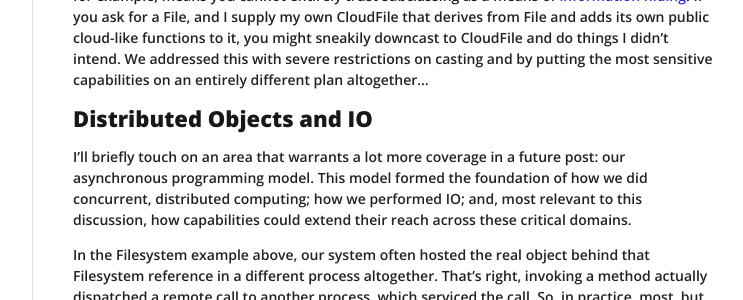
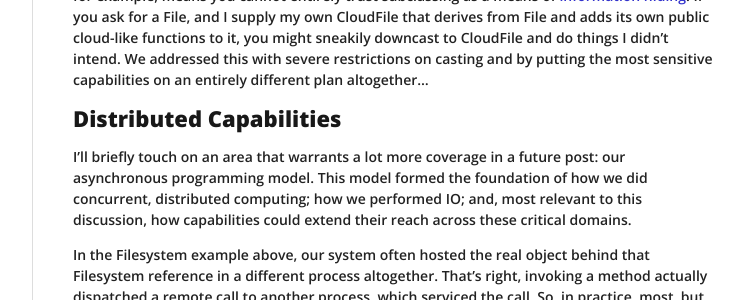
Before and after one commit to joeduffy/joeduffy.github.io, a Jekyll site: the page built from _posts/2015-11-10-objects-as-secure-capabilities.md, in a window 1280 px wide and 900 px high, scrolled down 3388 px. Shown: the part 157-457 px from the top of the window, without its empty margins (378-1121 px from the left). Built offline with Jekyll 4.4.1, drawn with Linux system fonts in a browser that asks for light colours; nearby versions of some CDN libraries; Markdown is read by kramdown in place of the engine named in the settings.

Commit message:
Fix header wording

```diff
--- a/_posts/2015-11-10-objects-as-secure-capabilities.md
+++ b/_posts/2015-11-10-objects-as-secure-capabilities.md
@@ -222,7 +222,7 @@ CloudFile and do things I didn't intend.  We addressed this with severe
 restrictions on casting and by putting the most sensitive capabilities on an
 entirely different plan altogether...
 
-# Distributed Objects and IO
+# Distributed Capabilities
 
 I'll briefly touch on an area that warrants a lot more coverage in a future
 post: our asynchronous programming model.  This model formed the foundation of
```
